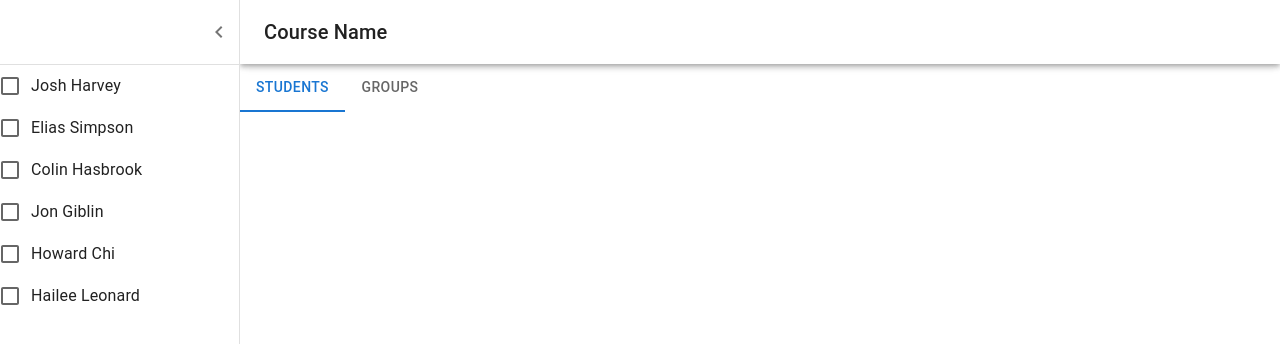
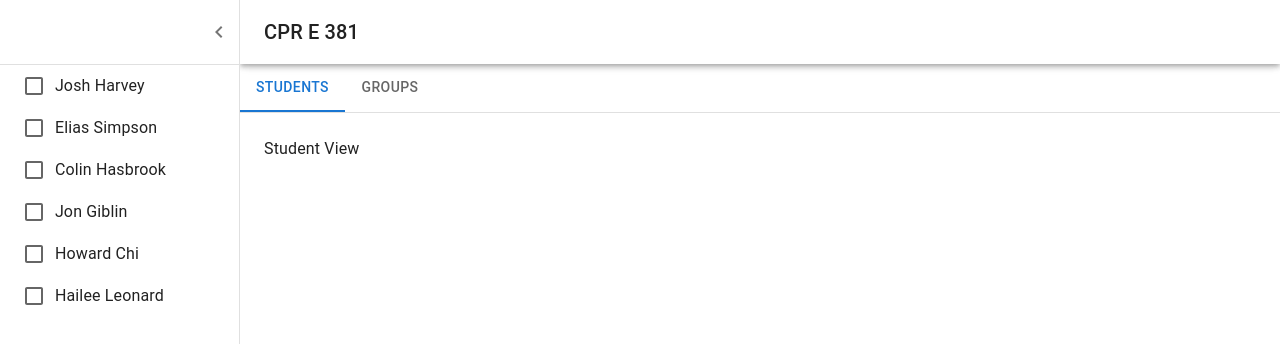
Before and after one commit to howardCLumi/senior, a React (Create React App) app: page / in a window 1280 px wide. Both pictures are taken after a click on the button "open drawer". Shown: the top 344 px of the page. Built offline with nearby package versions, Linux system fonts and the light colour scheme.

Commit message:
Added tab navigation

```diff
--- a/package.json
+++ b/package.json
@@ -3,10 +3,11 @@
   "version": "0.1.0",
   "private": true,
   "dependencies": {
-    "@mui/material": "latest",
     "@emotion/react": "latest",
     "@emotion/styled": "latest",
     "@mui/icons-material": "latest",
+    "@mui/lab": "^5.0.0-alpha.128",
+    "@mui/material": "latest",
     "@testing-library/jest-dom": "^5.16.5",
     "@testing-library/react": "^13.4.0",
     "@testing-library/user-event": "^13.5.0",
--- a/src/components/NavigationTabs.js
+++ b/src/components/NavigationTabs.js
@@ -1,33 +1,32 @@
 import * as React from 'react';
 import Box from '@mui/material/Box';
-import Tabs from '@mui/material/Tabs';
 import Tab from '@mui/material/Tab';
+import TabContext from '@mui/lab/TabContext';
+import TabList from '@mui/lab/TabList';
+import TabPanel from '@mui/lab/TabPanel';
+import StudentView from "../pages/StudentView";
 
-function LinkTab(props) {
-    return (
-        <Tab
-            component="a"
-            onClick={(event) => {
-                event.preventDefault();
-            }}
-            {...props}
-        />
-    );
-}
-
-export default function NavigationTabs() {
-    const [value, setValue] = React.useState(0);
+export default function LabTabs() {
+    const [value, setValue] = React.useState('1');
 
     const handleChange = (event, newValue) => {
         setValue(newValue);
     };
 
     return (
-        <Box sx={{ width: '100%' }}>
-            <Tabs value={value} onChange={handleChange} aria-label="nav tabs example">
-                <LinkTab label="Students" href="/" />
-                <LinkTab label="Groups" href="/groups" />
-            </Tabs>
+        <Box sx={{ width: '100%', typography: 'body1' }}>
+            <TabContext value={value}>
+                <Box sx={{ borderBottom: 1, borderColor: 'divider' }}>
+                    <TabList onChange={handleChange} aria-label="Tab Navigation">
+                        <Tab label="Students" value="1" />
+                        <Tab label="Groups" value="2" />
+                    </TabList>
+                </Box>
+                <TabPanel value="1">
+                    <StudentView/>
+                </TabPanel>
+                <TabPanel value="2">Item Two</TabPanel>
+            </TabContext>
         </Box>
     );
 }
--- a/src/components/PageLayout.js
+++ b/src/components/PageLayout.js
@@ -86,7 +86,7 @@ export default function PageLayout() {
                         <MenuIcon />
                     </IconButton>
                     <Typography variant="h6" noWrap component="div">
-                        {'Course Name'}
+                        {'CPR E 381'}
                     </Typography>
                 </Toolbar>
             </AppBar>
@@ -109,7 +109,8 @@ export default function PageLayout() {
                     </IconButton>
                 </DrawerHeader>
                 <Divider />
-                <FormGroup>
+
+                <FormGroup sx={{marginLeft: '10%'}}>
                     <FormControlLabel control={<Checkbox />} label="Josh Harvey" />
                     <FormControlLabel control={<Checkbox />} label="Elias Simpson" />
                     <FormControlLabel control={<Checkbox />} label="Colin Hasbrook" />
```
Also changed, not shown: src/components/BasicCard.js (deleted, +0 -42 lines), 1 other file (tests, documents, lock files or other folders).
